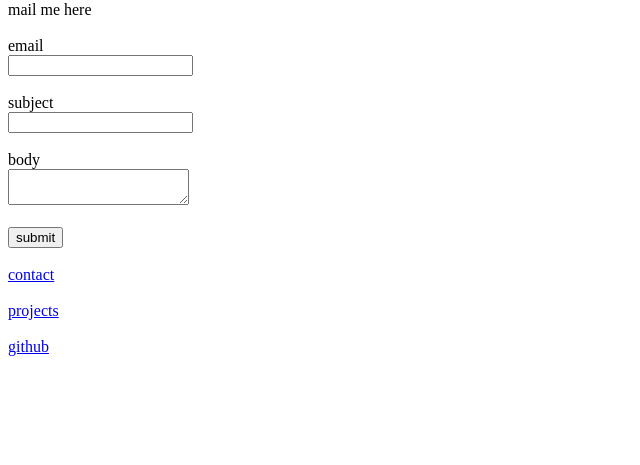
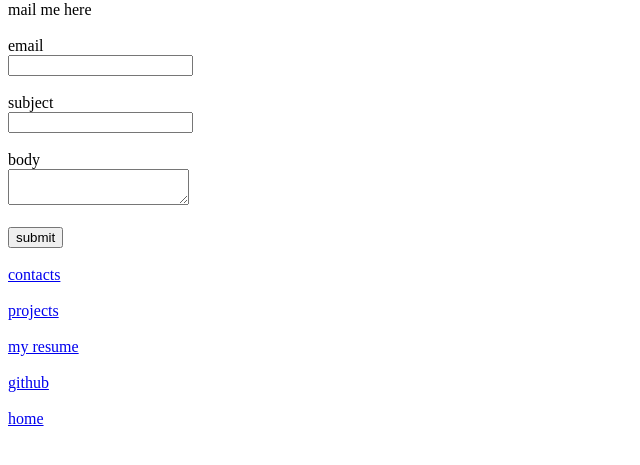
Before and after one commit to nolenphya/portfolio, a plain HTML site: page contacts/index.html in a window 1280 px wide. Shown: the part 79-544 px from the top of the page, without its empty margins (0-640 px from the left). Drawn offline with Linux system fonts and the light colour scheme.

Commit message:
Update index.html

```diff
--- a/contacts/index.html
+++ b/contacts/index.html
@@ -16,14 +16,19 @@
     </label>
     <button>submit</button>
     </form><br/>
-    <nav><a href="contacts/index.html">contact</a>
+    <nav><a href="contacts/index.html">contacts</a>
         <br/>
         <Br/>
         <a href="projects/index.html">projects</a>
         <br />
         <br />
+        <a href="resume/index.html">my resume</a>
+        <br />
+        <br />
         <a href="https://github.com/nolenphya"; target="_blank">github</a>
-        </nav>
+        <br />
+        <br />
+        <a href="index.html";>home</a></nav>
     <meta charset="UTF-8">
     <meta http-equiv="X-UA-Compatible" content="IE=edge">
     <meta name="viewport" content="width=device-width, initial-scale=1.0">
```
